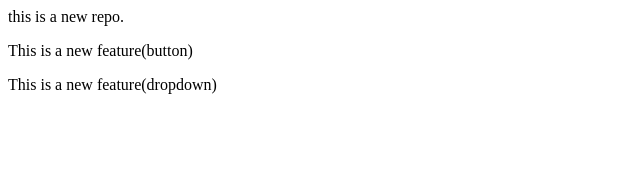
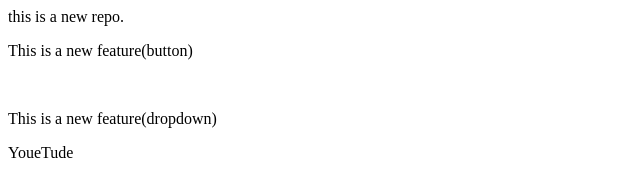
Before and after one commit to mallanagoudagp/LocalRepo, a plain HTML site: page LocalRepo/index.html in a window 1280 px wide. Shown: the whole page, without its empty margins (0-640 px from the left). Drawn offline with Linux system fonts and the light colour scheme.

Commit message:
Update index.html

```diff
--- a/LocalRepo/index.html
+++ b/LocalRepo/index.html
@@ -1,4 +1,7 @@
 <p>this is a new repo.</p>
 
 <p>This is a new feature(button)</p>
+<br>
+
 <p>This is a new feature(dropdown)</p>
+<a herf="https://www.youtube.com/">YoueTude</>
```
